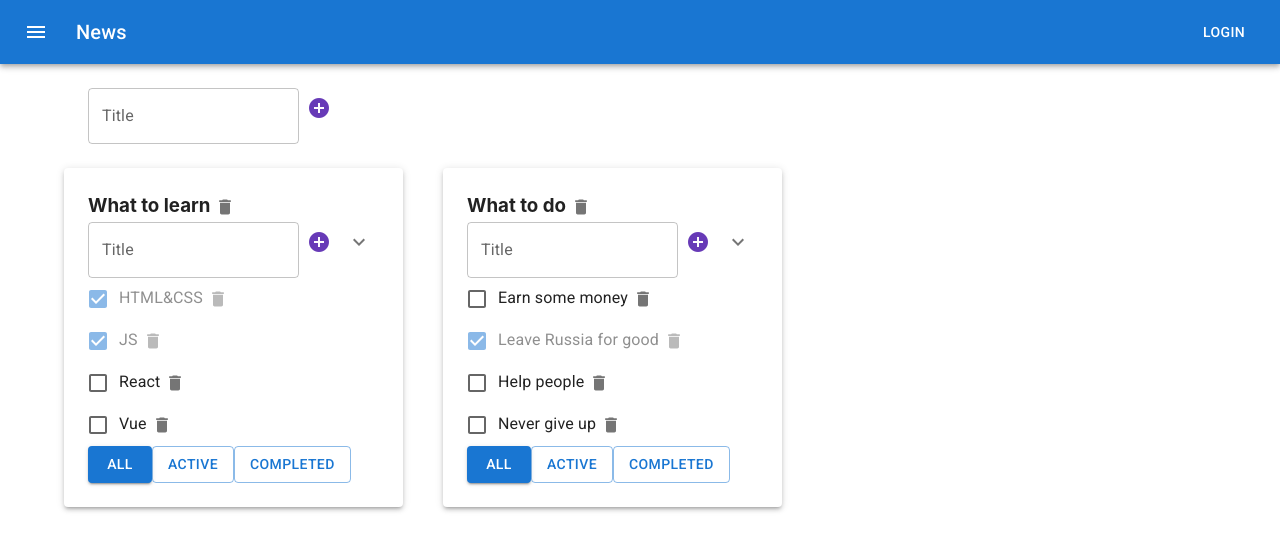
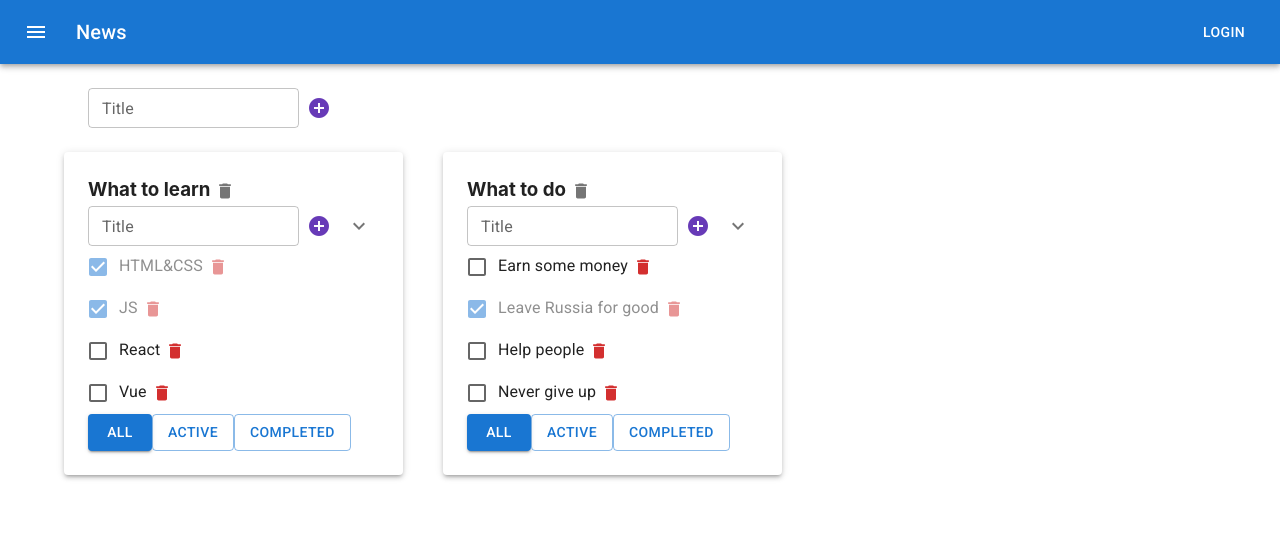
Before and after one commit to MykolaKaradzha/todolist-ts, a React (Create React App) app: page / in a window 1280 px wide. Shown: the top 550 px of the page. Built offline with nearby package versions, Linux system fonts and the light colour scheme.

Commit message:
new styling added

```diff
--- a/src/App.tsx
+++ b/src/App.tsx
@@ -134,7 +134,7 @@ const App: React.FC = () => {
     return (
         <>
             <Box sx={{flexGrow: 1}}>
-                <AppBar position="sticky">
+                <AppBar position="static">
                     <Toolbar>
                         <IconButton
                             size="large"
--- a/src/components/Todolist/TasksList/Task/Task.tsx
+++ b/src/components/Todolist/TasksList/Task/Task.tsx
@@ -38,7 +38,7 @@ export const Task:React.FC<PropsType> = ({title, id, isDone,
                                   label={
                     <>
                         <EditableSpan oldTitle={title} callBack={changeTaskTitleHandler}/>
-                                      <IconButton onClick={onClickRemoveTaskHandler} size="small">
+                                      <IconButton onClick={onClickRemoveTaskHandler} size="small" color='error'>
                                       <Delete fontSize="small" />
                                       </IconButton>
                     </>
--- a/src/components/UniversalComponents/AddItem.tsx
+++ b/src/components/UniversalComponents/AddItem.tsx
@@ -36,7 +36,9 @@ export const AddItem: React.FC<PropsType> = ({callBack}) => {
                    onFocus={onFocusHandler} onKeyPress={onEnterPressHandler}
                    label="Title"
                    helperText={error}
-                   error={!!error}/>
+                   error={!!error}
+                   size='small'
+        />
         <IconButton onClick={onClickButtonHandler}>
             <Icon sx={{ color: deepPurple[500] }}>add_circle</Icon>
         </IconButton>
--- a/src/components/UniversalComponents/EditableSpan.tsx
+++ b/src/components/UniversalComponents/EditableSpan.tsx
@@ -21,7 +21,7 @@ export const EditableSpan:React.FC<PropsType> = ({oldTitle, callBack}) => {
         setTitle(event.currentTarget.value)
     }
     return (
-            edited ? <TextField value={title} onChange={onChangeHandler} autoFocus onBlur={onBlurHandler}/>
+            edited ? <TextField value={title} onChange={onChangeHandler} autoFocus onBlur={onBlurHandler} size='small'/>
                 : <span onDoubleClick={onDoubleClickHandler}>{title}</span>
     );
 };
```
